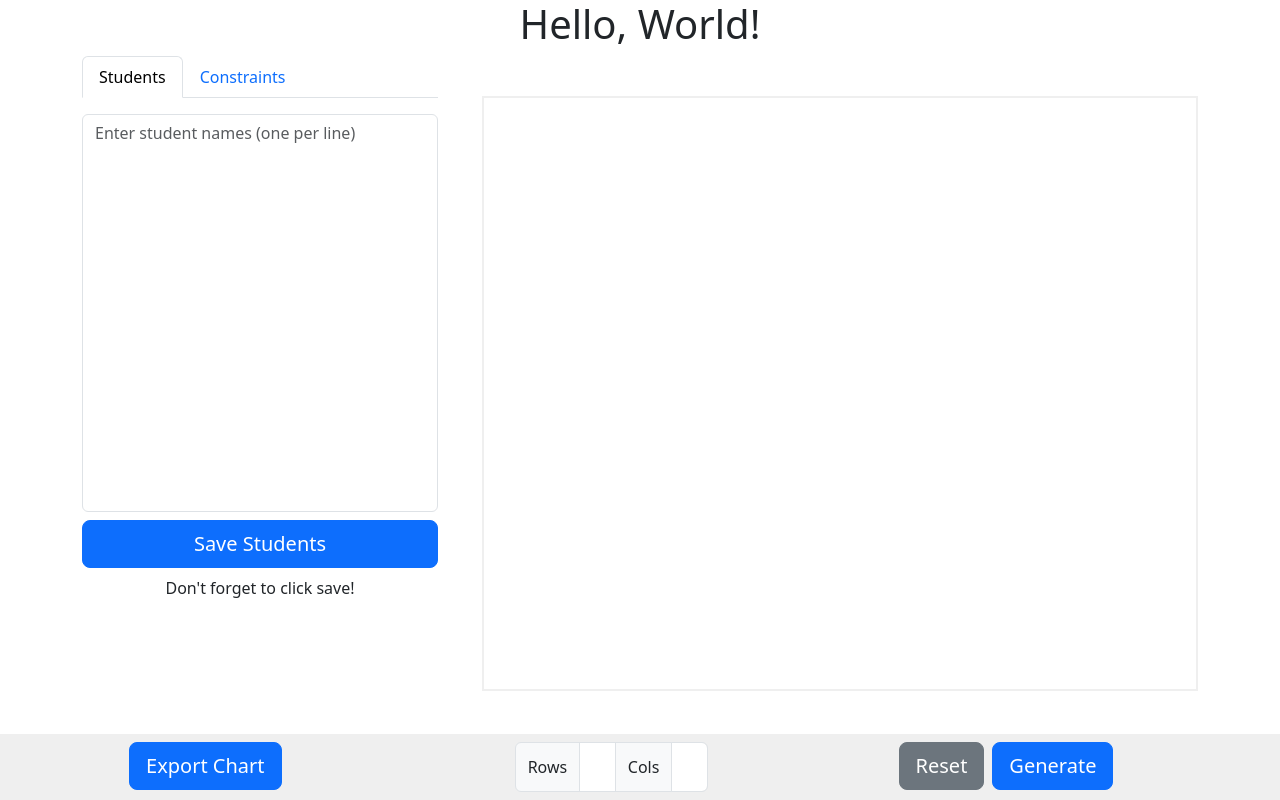
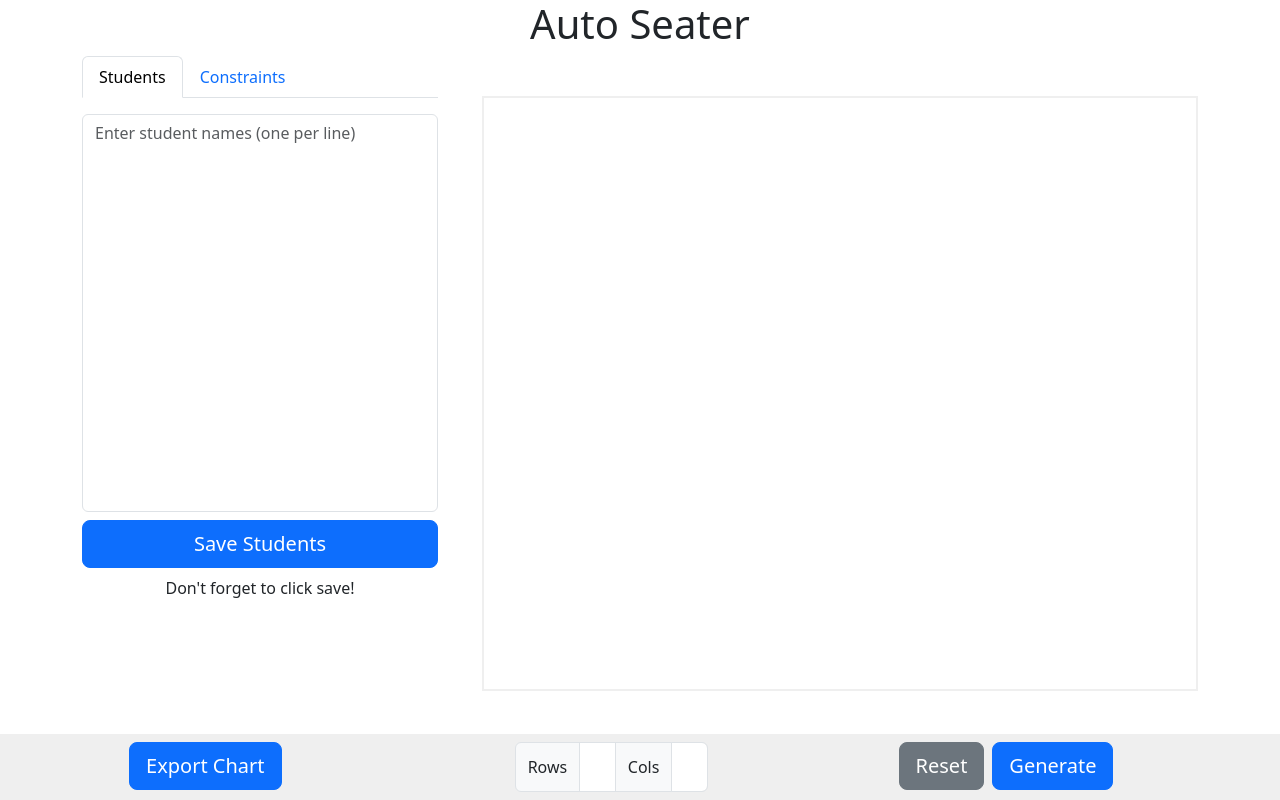
Before and after one commit to akwon20/AutoSeater, a React (Create React App) app in the folder autoseat-frontend/: page / in a window 1280 px wide. Built offline with nearby package versions, Linux system fonts and the light colour scheme.

Commit message:
fix: replaced "Hello World!" with "Auto Seater"

```diff
--- a/autoseat-frontend/src/App.js
+++ b/autoseat-frontend/src/App.js
@@ -257,7 +257,7 @@ const App = () => {
 
   return (
     <div className="App">
-      <h1>Hello, World!</h1>
+      <h1>Auto Seater</h1>
 
       <Container>
         <Row>
```
